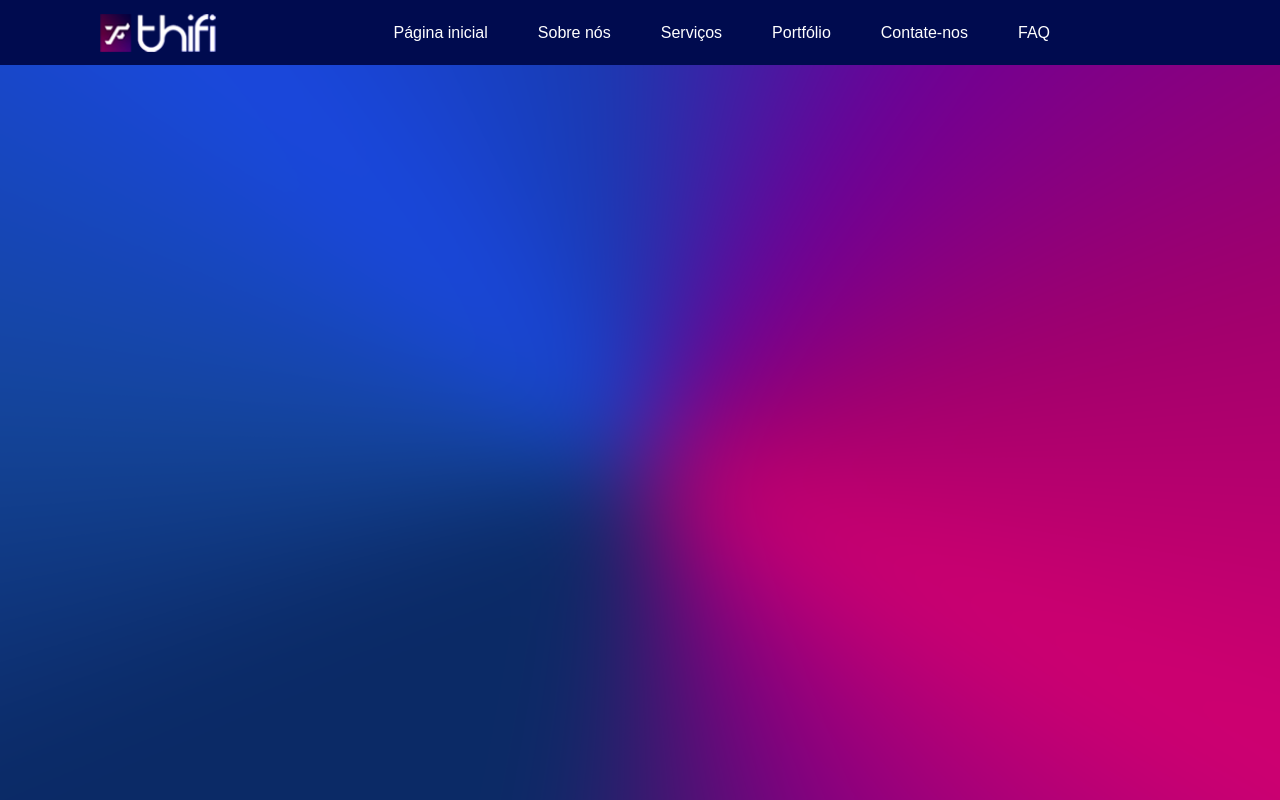
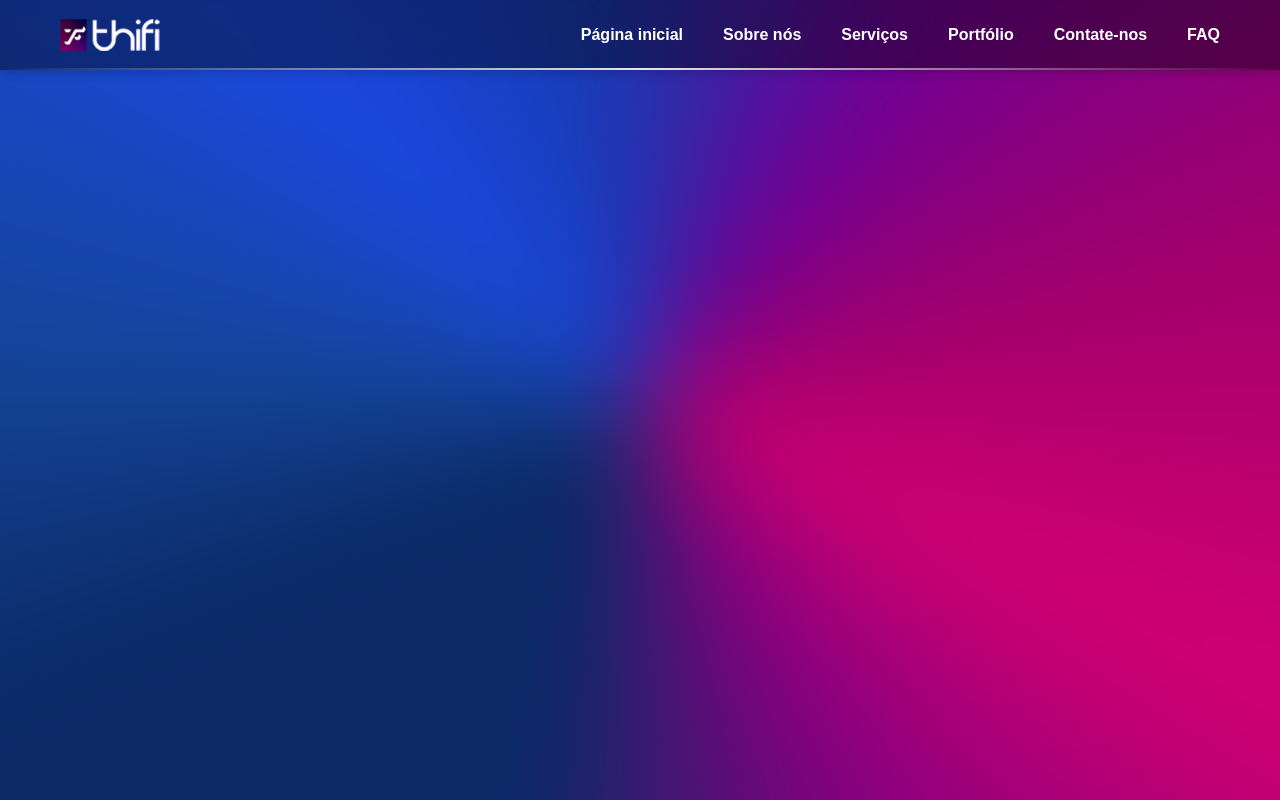
Before and after one commit to AgenciaThifi/agenciathifi.github.io, a Next.js app: page / in a window 1280 px wide. Shown: the top 800 px of the page. Built offline with nearby package versions, Linux system fonts and the light colour scheme.

Commit message:
alterando a tab bar para o novo design

```diff
--- a/src/app/components/Hero.module.css
+++ b/src/app/components/Hero.module.css
@@ -7,6 +7,7 @@
   justify-content: center;
   align-items: center;
   text-align: center;
+  padding-top: 70px; /* Evita sobreposição da navbar */
 }
 
 .hero::before {
@@ -28,6 +29,8 @@
   filter: blur(50px);
 }
 
+
+
 @keyframes girarFundo {
   0% {
       transform: rotate(0deg);
--- a/src/app/components/Navbar.module.css
+++ b/src/app/components/Navbar.module.css
@@ -1,46 +1,58 @@
 .navbar {
-  position: relative;
+  position: absolute; /* Mantém a navbar sobreposta ao Hero */
+  top: 0;
+  left: 0;
   width: 100%;
-  height: 65px;
-  background-color: #000b4f;
+  height: 70px;
   display: flex;
   align-items: center;
-  padding: 0 80px; /* Mantém um espaço nas laterais */
+  padding: 0 60px;
+  background: rgba(0, 0, 0, 0.4);
+  backdrop-filter: blur(10px);
+  justify-content: space-between;
+  z-index: 100; /* Garante que fique acima da animação */
+  box-shadow: 0px 2px 10px rgba(0, 0, 0, 0.2); /* Adiciona uma sombra leve */
 }
+
+.navbar::after {
+  content: "";
+  position: absolute;
+  bottom: 0;
+  left: 0;
+  width: 100%;
+  height: 1.7px; /* Espessura da linha */
+  background: linear-gradient(
+    to right,
+    rgba(255, 255, 255, 0) 0%,
+    rgb(231, 231, 231) 50%,
+    rgba(255, 255, 255, 0) 100%
+  );
+}
+
+
 
 .logo {
   display: flex;
   align-items: center;
-  margin-left: 20px; /* Ajusta a logo mais para a direita */
-}
-
-.logo img {
-  height: 38px;
-  width: auto;
 }
 
 .navLinks {
   list-style: none;
   display: flex;
-  gap: 50px; /* Espaçamento entre os links */
+  gap: 40px;
   padding: 0;
-  margin-left: auto; /* Empurra os links para a direita sem encostar no final */
-  margin-right: 150px; /* Ajuste fino para controlar o posicionamento */
-}
-
-.navLinks li {
-  display: flex;
-  align-items: center;
+  margin: 0;
 }
 
 .navLinks li a {
   color: white;
   text-decoration: none;
-  font-weight: 500;
+  font-weight: 600;
   font-size: 16px;
-  transition: opacity 0.3s ease;
+  transition: all 0.3s ease;
 }
 
 .navLinks li a:hover {
+  text-decoration: underline;
   opacity: 0.8;
 }
```
Also changed, not shown: src/app/components/NavBar.tsx (line endings or trailing spaces).
